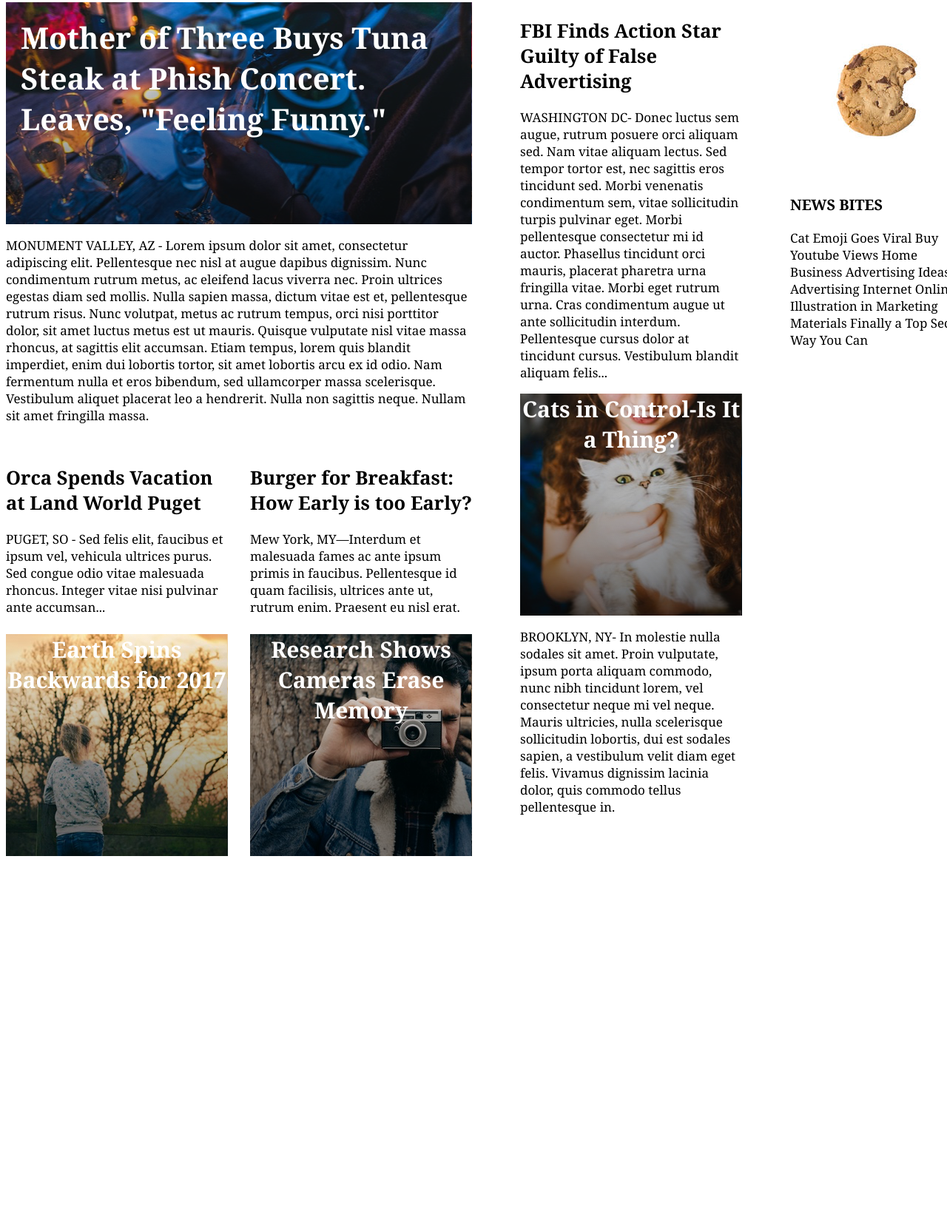
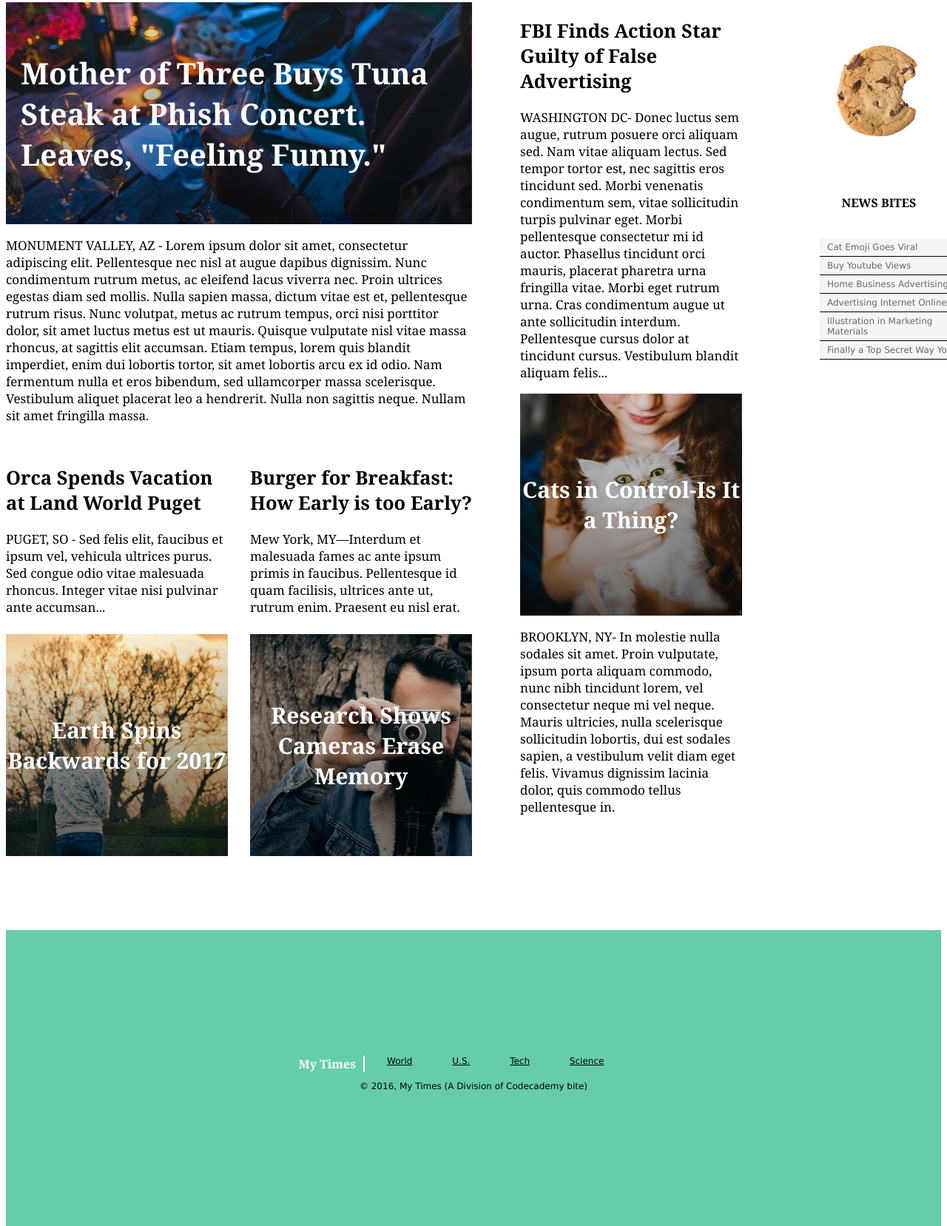
Before and after one commit to kelleyredmond31/mytimes, a plain HTML site: page index.html in a window 1280 px wide. Shown: the part 105-1762 px from the top of the page at 74% size. Before the commit the page ends 1270 px from the top, so only its background shows below. Drawn offline with Linux system fonts and the light colour scheme.

Commit message:
maybe done

```diff
--- a/Resources/CSS/style.css
+++ b/Resources/CSS/style.css
@@ -62,6 +62,7 @@ nav a {
 .column.small {
   width: 240px;
   display: flex;
+  flex-direction: column;
 }
 
 .image-content {
@@ -121,6 +122,7 @@ color: white;
   font-size: 30px;
   color: white;
   text-align: center;
+  align-content: center;
 }
 
 .cookie {
@@ -128,5 +130,62 @@ color: white;
 }
 
 .news-bites {
-  display: block;
+  font-size: 16px;
+  font-weight: bold;
+  margin: 0 auto;
+  padding: 20px 0px;
 }
+
+.bites ul li {
+  list-style-type: none;
+  background-color: WhiteSmoke;
+  font-family: Verdana;
+  font-size: 12px;
+  color: DimGray;
+  font-weight: normal;
+  width: 100%;
+  margin: 0 auto;
+  border-bottom: 1px solid black;
+  padding: 5px 0px 5px 10px;
+}
+
+footer {
+  display: flex;
+	background-color: MediumAquamarine;
+	margin: auto;
+	font-family: Verdana;
+	font-size: 12px;
+	position: relative;
+	top: 100px;
+	height: 400px;
+  align-items: center;
+  justify-content: center;
+	flex-direction: column;
+  flex-grow: 1;
+}
+
+.footer-logo #title {
+display: flex;
+color: white;
+padding-right: 10px;
+border-right: 2px solid white;
+font-family: Georgia;
+font-size: 16px;
+font-weight: bold;
+}
+
+footer nav {
+  padding: 0px 20px;
+}
+
+footer a {
+  color: black;
+}
+
+.info {
+  display: flex;
+}
+
+.footer-cr {
+  justify-content: center;
+}
--- a/index.html
+++ b/index.html
@@ -70,9 +70,44 @@
       <div class="cookie">
         <img src="resources/images/img-news-bite.png">
       </div>
-      <div class="news-bites"> <h3> NEWS BITES </h3> <p> Cat Emoji Goes Viral Buy Youtube Views Home Business Advertising Ideas Advertising Internet Online Illustration in Marketing Materials Finally a Top Secret Way You Can <p>
+
+      <div class="news-bites">
+        <span> NEWS BITES </span>
+      </div>
+
+          <div class="bites">
+            <ul>
+            <li>Cat Emoji Goes Viral </li>
+            <li>Buy Youtube Views </li>
+            <li>Home Business Advertising Ideas</li>
+            <li>Advertising Internet Online</li>
+            <li>Illustration in Marketing Materials</li>
+            <li>Finally a Top Secret Way You Can</li>
+            </ul>
+          </div>
       </div>
 </div>
+
+<footer>
+
+<div class="info">
+  <div class="footer-logo">
+    <span id="title"> My Times</span>
+  </div>
+    <nav>
+    <span><a href="#">World</a></span>
+    <span><a href="#">U.S.</a></span>
+    <span><a href="#">Tech</a></span>
+    <span><a href="#">Science</a></span>
+    </nav>
+  </div>
+</div>
+
+  <div class="footer-cr">
+    <p> © 2016, My Times (A Division of Codecademy bite) </p>
+  </div>
+
+</footer>
 
 
 
```
